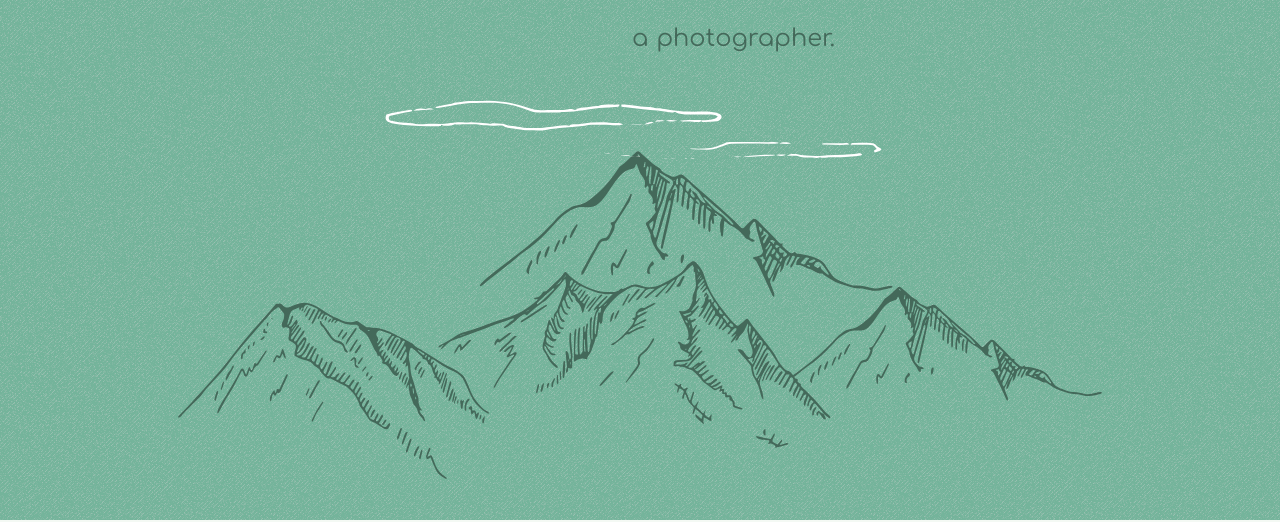
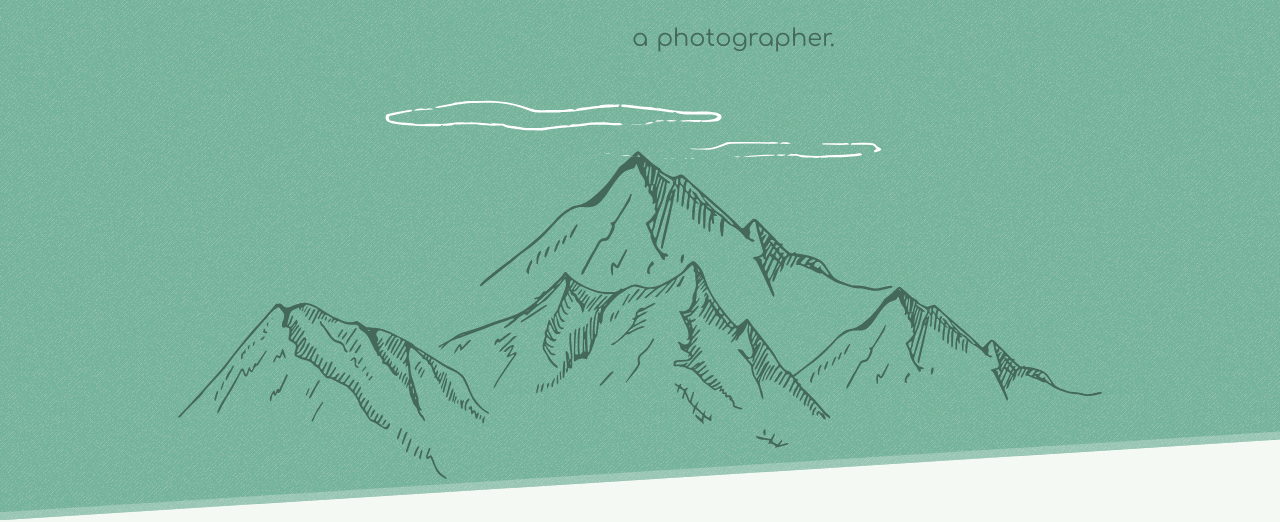
Before and after one commit to agroot/cv, a plain HTML site: page index.html in a window 1280 px wide. Shown: the part 287-809 px from the top of the page. Drawn offline with Linux system fonts and the light colour scheme.

Commit message:
Update styles.css

```diff
--- a/css/styles.css
+++ b/css/styles.css
@@ -121,11 +121,27 @@ span, a, p {
 
 section.intro {
   background-color: #74b49b;
-	background-image: url('../images/groovepaper.png');
+  background-image: url('../images/groovepaper.png');
   position: relative;
   display: block;
   padding-top: 100px;
   padding-bottom: 0;
+  -webkit-clip-path: polygon(100% 0, 100% 80%, 0 100%, 0 0);
+  clip-path: polygon(100% 0, 100% 90%, 0 100%, 0 0);
+}
+
+section.intro::after {
+    -webkit-clip-path: polygon(100% 79%, 100% 80%, 0 100%, 0 99%);
+    clip-path: polygon(100% 89%, 100% 90%, 0 100%, 0 99%);
+    background: rgba(255, 255, 255, 0.25);
+    content: '';
+    position: absolute;
+    left: 0;
+    top: 0;
+    right: 0;
+    height: 100%;
+    display: block;
+    z-index: 9;
 }
 
 section {
```
